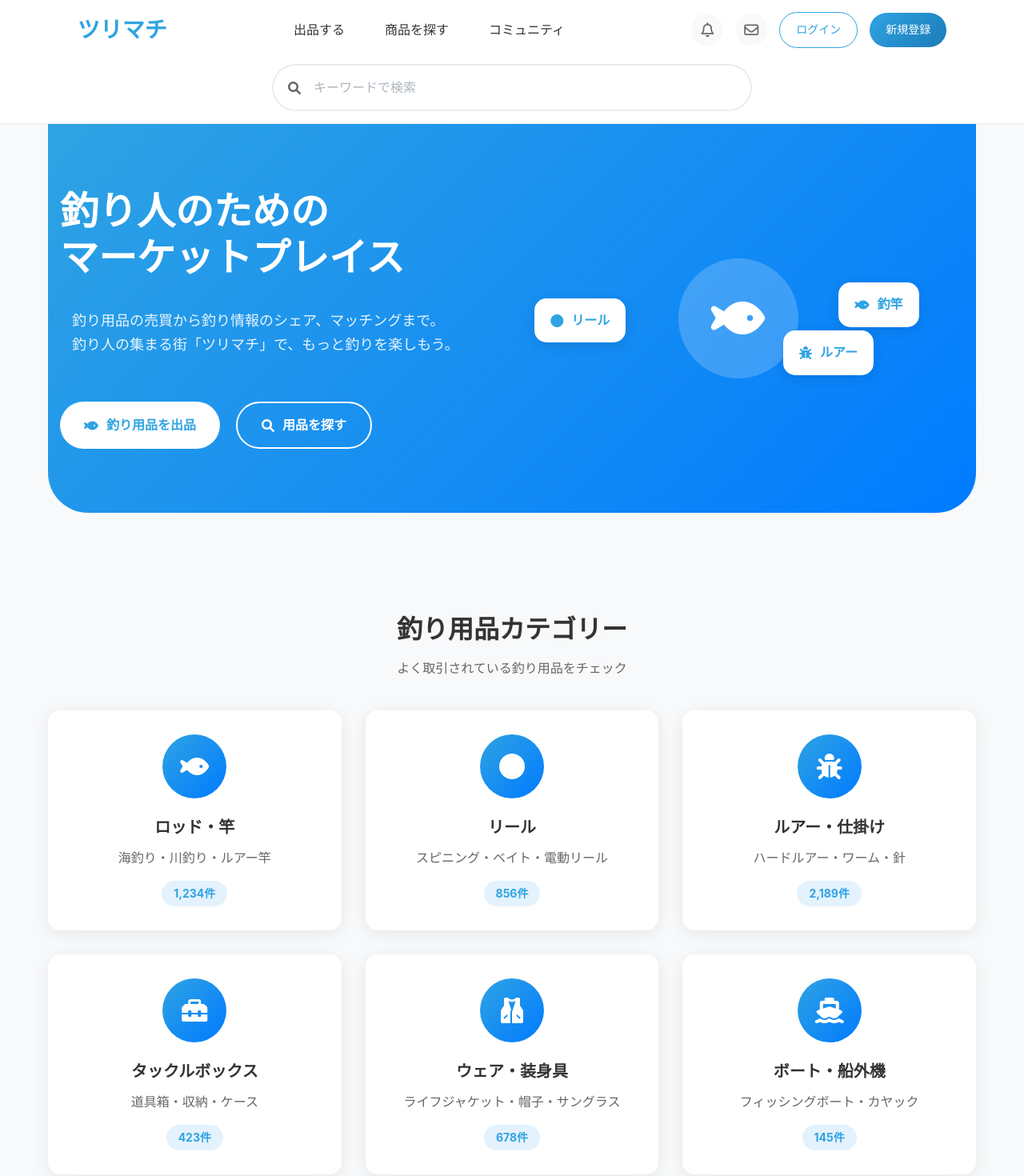
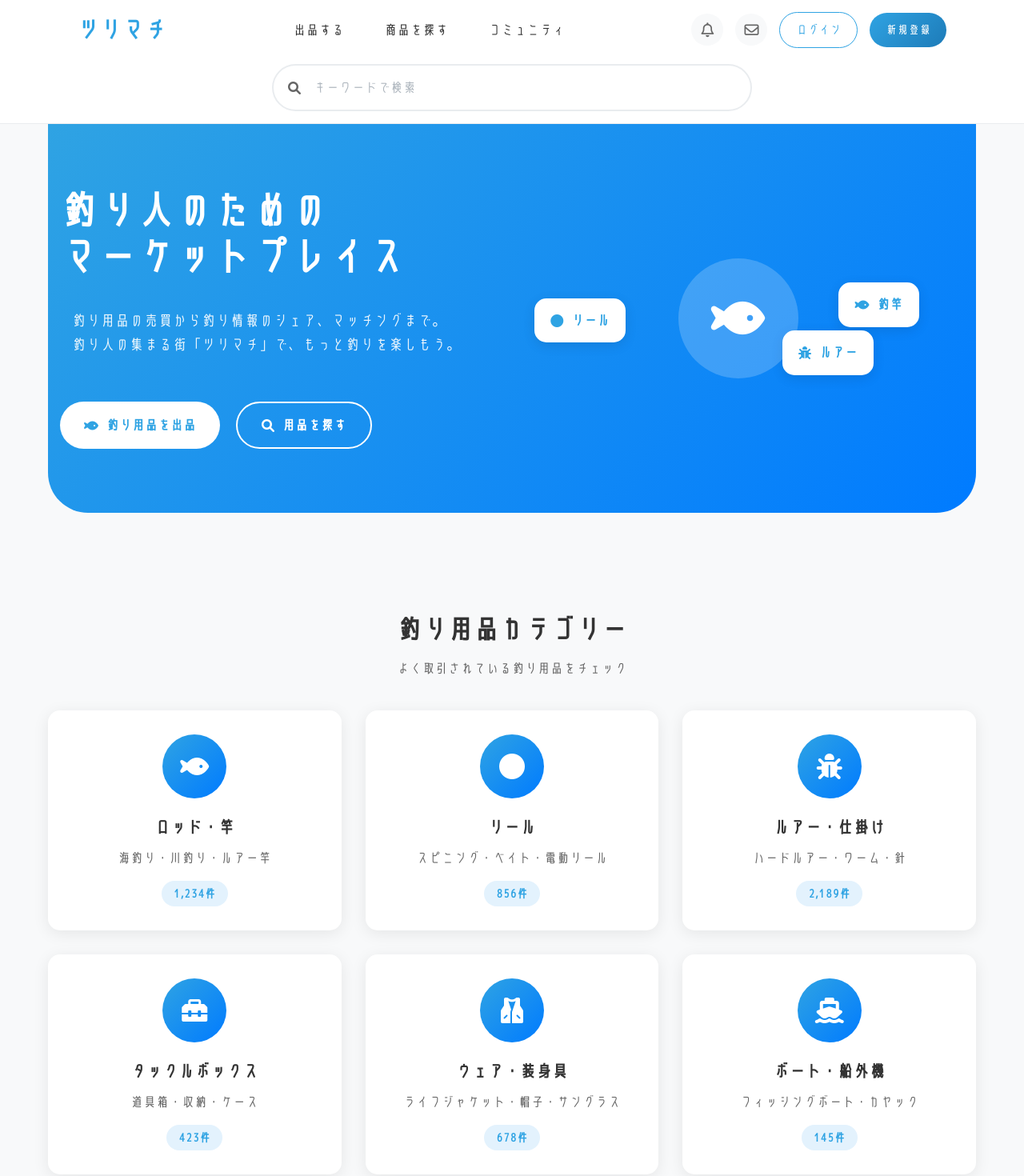
Before and after one commit to y4m4s/HEW2025M, a Next.js app in the folder hew2025m/: page / in a window 1280 px wide. Shown: the top 1470 px of the page at 80% size. Built offline with nearby package versions, Linux system fonts and the light colour scheme.

Commit message:
フォント適応

```diff
--- a/hew2025m/src/app/globals.css
+++ b/hew2025m/src/app/globals.css
@@ -1,4 +1,13 @@
 @import "tailwindcss";
+
+/* === フォント定義 === */
+@font-face {
+  font-family: 'せのびゴシック';
+  src: url('/fonts/Senobi-Gothic-Regular.woff2') format('woff2');
+  font-weight: normal;
+  font-style: normal;
+  font-display: swap;
+}
 
 /* === カラー変数（プロジェクト統一） === */
 :root {
@@ -31,7 +40,7 @@
 }
 
 body {
-  font-family: -apple-system, BlinkMacSystemFont, 'Segoe UI', Roboto, 'Helvetica Neue', Arial, sans-serif;
+  font-family: "せのびゴシック", -apple-system, BlinkMacSystemFont, 'Segoe UI', Roboto, 'Helvetica Neue', Arial, sans-serif;
   color: var(--text-color);
   line-height: 1.6;
   background-color: var(--background-color);
@@ -90,6 +99,7 @@ a {
   font-size: 28px;
   font-weight: bold;
   color: var(--primary-color);
+  font-family: "せのびゴシック", sans-serif;
 }
 
 .logo a {
@@ -120,6 +130,7 @@ a {
   font-weight: bold;
   margin-bottom: 20px;
   line-height: 1.2;
+  font-family: "せのびゴシック", sans-serif;
 }
 
 .hero-description {
@@ -244,6 +255,7 @@ a {
   font-weight: bold;
   margin-bottom: 10px;
   color: #333;
+  font-family: "せのびゴシック", sans-serif;
 }
 
 .section-header p {
@@ -313,6 +325,7 @@ a {
   font-weight: bold;
   margin-bottom: 10px;
   color: #333;
+  font-family: "せのびゴシック", sans-serif;
 }
 
 .category-card p {
@@ -375,6 +388,7 @@ a {
   font-weight: bold;
   margin-bottom: 10px;
   color: #333;
+  font-family: "せのびゴシック", sans-serif;
 }
 
 .item-price {
@@ -496,6 +510,7 @@ a {
   font-size: 36px;
   font-weight: bold;
   margin-bottom: 20px;
+  font-family: "せのびゴシック", sans-serif;
 }
 
 .cta-description {
@@ -807,6 +822,7 @@ a {
   border-bottom: 2px solid var(--primary-color);
   padding-bottom: 8px;
   display: inline-block;
+  font-family: "せのびゴシック", sans-serif;
 }
 
 .footer-logo {
@@ -816,6 +832,7 @@ a {
   text-decoration: none;
   display: inline-block;
   margin-bottom: 20px;
+  font-family: "せのびゴシック", sans-serif;
 }
 
 .footer-description {
```
Also changed, not shown: hew2025m/public/fonts/Senobi-Gothic-Regular.woff2 (added).
